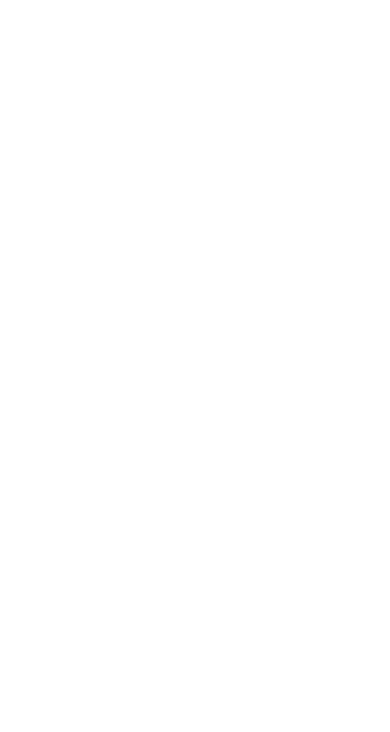
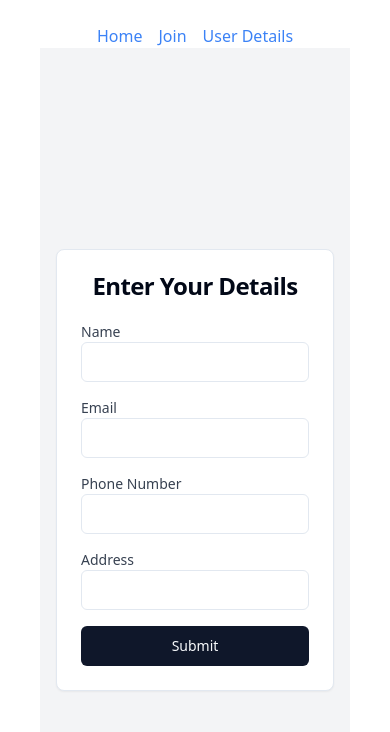
Before and after one commit to GPT-Engineer-App/cabs-24-splash-join-details-certify, a React (Vite) app: page /user-details in a window 390 px wide. Before the commit this address had no page. Shown: the top 732 px of the page. Built offline with nearby package versions, Linux system fonts and the light colour scheme.

Commit message:
Created User Details page with form fields for name, email, phone number, and address. Added validation and integrated the page into the navigation.

```diff
--- a/src/App.jsx
+++ b/src/App.jsx
@@ -6,6 +6,7 @@ import { Route, BrowserRouter as Router, Routes } from "react-router-dom";
 import Layout from "./layouts/default"; // available: default, navbar, sidebar
 import Index from "./pages/Index.jsx";
 import Join from "./pages/Join.jsx";
+import UserDetails from "./pages/UserDetails.jsx";
 const queryClient = new QueryClient();
 
 export const navItems = [
@@ -26,6 +27,7 @@ const App = () => {
             <Route path="/" element={<Layout />}>
               <Route index element={<Index />} />
               <Route path="/join" element={<Join />} />
+              <Route path="/user-details" element={<UserDetails />} />
               {/* Add more routes here as needed */}
             </Route>
           </Routes>
--- a/src/layouts/default.jsx
+++ b/src/layouts/default.jsx
@@ -1,8 +1,13 @@
-import { Outlet } from "react-router-dom";
+import { Outlet, Link } from "react-router-dom";
 
 const Layout = () => {
   return (
     <main className="flex flex-col min-h-screen p-6 bg-white items-center justify-center">
+      <nav className="flex space-x-4">
+        <Link to="/" className="text-blue-500">Home</Link>
+        <Link to="/join" className="text-blue-500">Join</Link>
+        <Link to="/user-details" className="text-blue-500">User Details</Link>
+      </nav>
       <Outlet />
     </main>
   );
--- /dev/null
+++ b/src/pages/UserDetails.jsx
@@ -0,0 +1,75 @@
+import { useState } from "react";
+import { Button } from "@/components/ui/button";
+import { Input } from "@/components/ui/input";
+import { Card, CardContent, CardHeader, CardTitle } from "@/components/ui/card";
+import { useForm } from "react-hook-form";
+import { zodResolver } from "@hookform/resolvers/zod";
+import { z } from "zod";
+
+const userDetailsSchema = z.object({
+  name: z.string().min(1, "Name is required"),
+  email: z.string().email("Invalid email address"),
+  phone: z.string().min(10, "Phone number must be at least 10 digits"),
+  address: z.string().min(1, "Address is required"),
+});
+
+const UserDetails = () => {
+  const {
+    register,
+    handleSubmit,
+    formState: { errors },
+  } = useForm({
+    resolver: zodResolver(userDetailsSchema),
+  });
+
+  const onSubmit = (data) => {
+    console.log("User Details:", data);
+  };
+
+  return (
+    <div className="flex flex-col items-center justify-center min-h-screen bg-gray-100 p-4">
+      <Card className="w-full max-w-md">
+        <CardHeader>
+          <CardTitle className="text-center">Enter Your Details</CardTitle>
+        </CardHeader>
+        <CardContent>
+          <form onSubmit={handleSubmit(onSubmit)} className="space-y-4">
+            <div>
+              <label htmlFor="name" className="block text-sm font-medium text-gray-700">
+                Name
+              </label>
+              <Input id="name" {...register("name")} className="w-full" />
+              {errors.name && <p className="text-red-500 text-sm">{errors.name.message}</p>}
+            </div>
+            <div>
+              <label htmlFor="email" className="block text-sm font-medium text-gray-700">
+                Email
+              </label>
+              <Input id="email" type="email" {...register("email")} className="w-full" />
+              {errors.email && <p className="text-red-500 text-sm">{errors.email.message}</p>}
+            </div>
+            <div>
+              <label htmlFor="phone" className="block text-sm font-medium text-gray-700">
+                Phone Number
+              </label>
+              <Input id="phone" type="tel" {...register("phone")} className="w-full" />
+              {errors.phone && <p className="text-red-500 text-sm">{errors.phone.message}</p>}
+            </div>
+            <div>
+              <label htmlFor="address" className="block text-sm font-medium text-gray-700">
+                Address
+              </label>
+              <Input id="address" {...register("address")} className="w-full" />
+              {errors.address && <p className="text-red-500 text-sm">{errors.address.message}</p>}
+            </div>
+            <Button type="submit" className="w-full mt-4">
+              Submit
+            </Button>
+          </form>
+        </CardContent>
+      </Card>
+    </div>
+  );
+};
+
+export default UserDetails;
```
